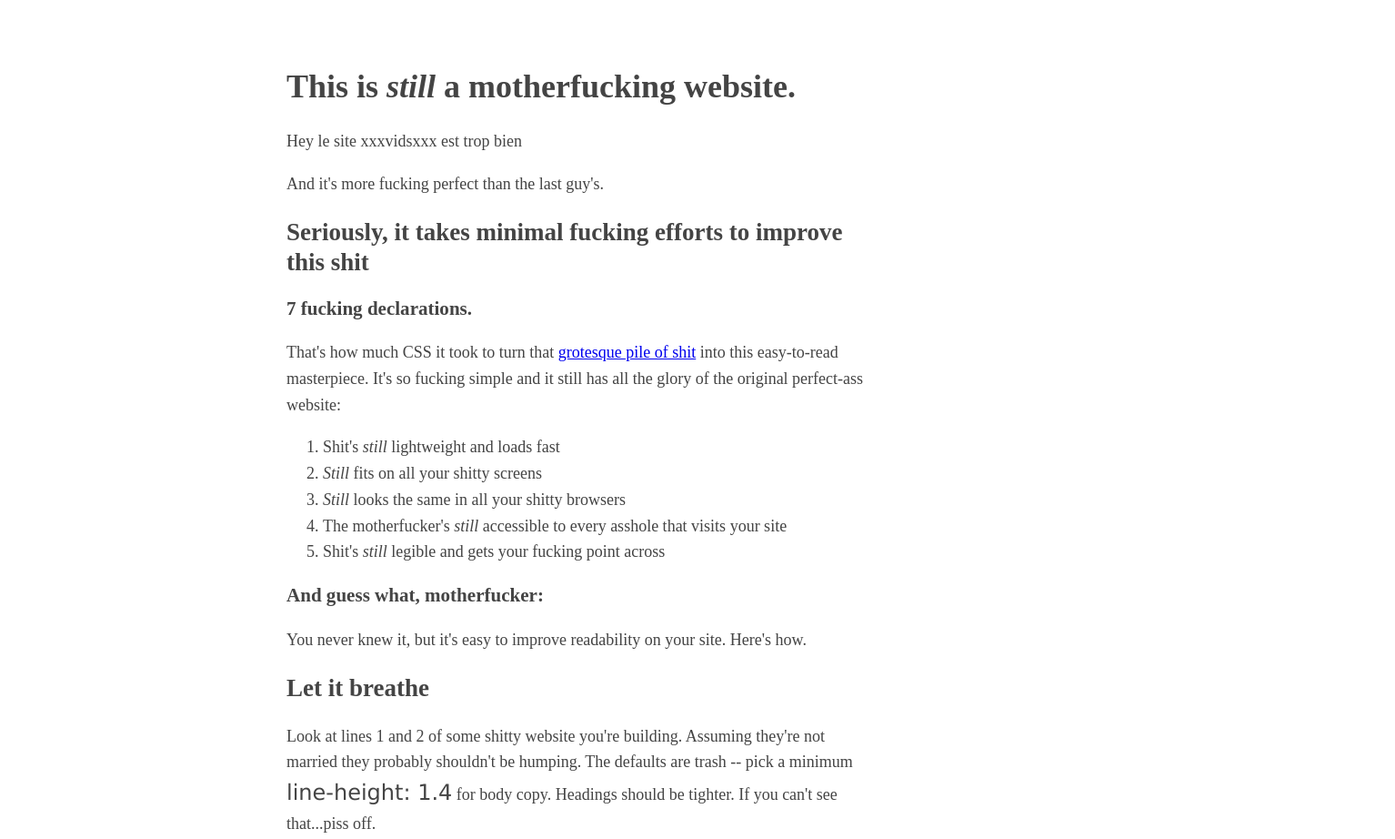
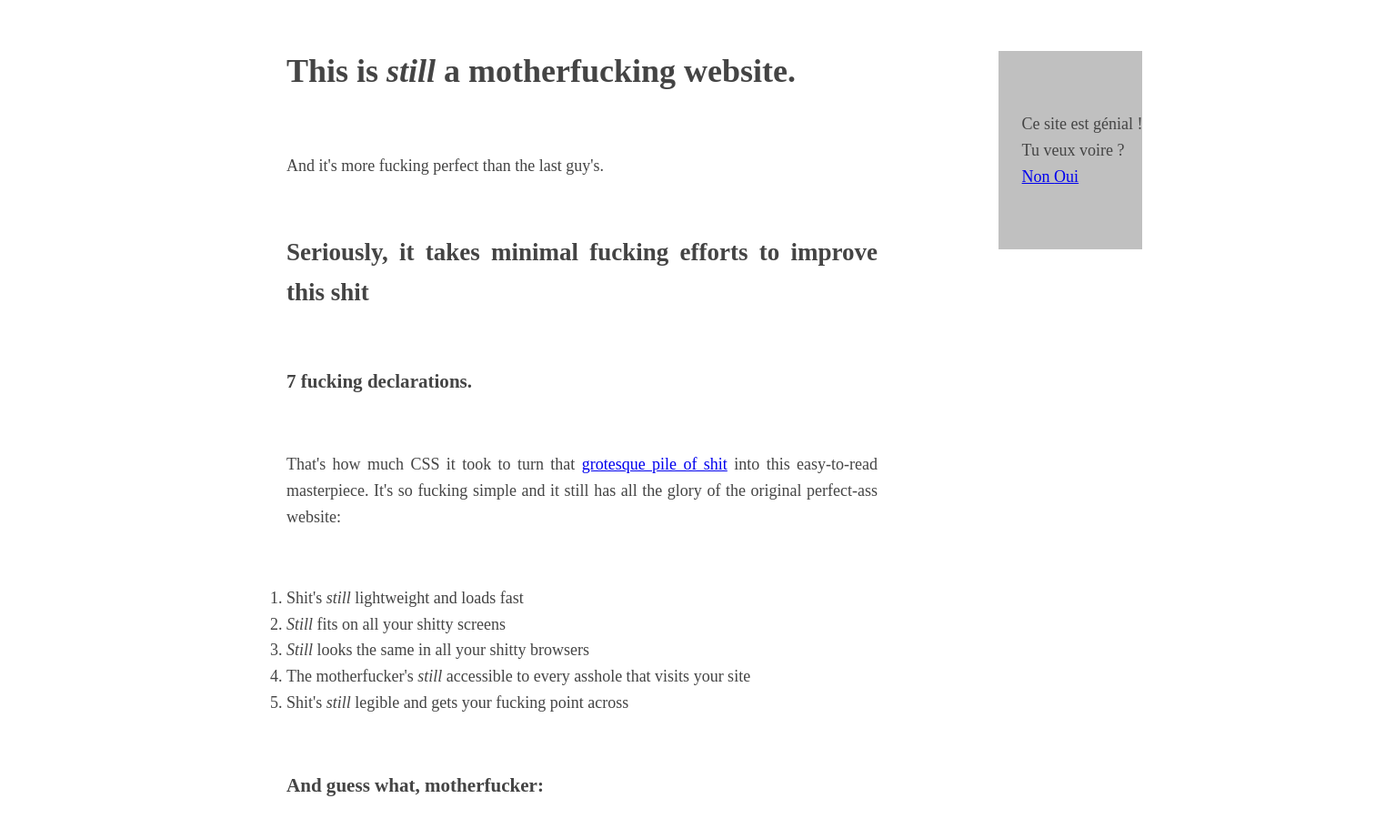
Before and after one commit to Greshym/BetterMotherFuckingWebsite, a plain HTML site: page index.html in a window 1280 px wide. Shown: the top 922 px of the page at 91% size, 1534 px wide, since content can reach past the window. Drawn offline with Linux system fonts and the light colour scheme; a script that the page names is missing.

Commit message:
Popup finie

```diff
--- a/index.html
+++ b/index.html
@@ -5,12 +5,13 @@
     <link rel="stylesheet" href="style.css" />
     <script src="scripts/main.js"></script>
         <title>BetterMotherFuckingWebsite2</title>
+          <div class="popup">
+            <p>Ce site est génial !<br/> Tu veux voire ?<br/><a href="https://medias.lagranderecre.fr/imgs/1/1200x1200/703139V01_01_7.jpg">Non </a><a href="https://www.youtube.com/watch?v=dQw4w9WgXcQ">Oui</a></p>
+          </div>
   </head>
 
   <body>
       <h1>This is <em>still</em> a motherfucking website.</h1>
-
-      <span class="popup"> Hey le site xxxvidsxxx est trop bien</span>
 
             <p>And it's more fucking perfect than the last guy's.</p>
         <h2>Seriously, it takes minimal fucking efforts to improve this shit</h2>
--- a/scripts/main.js
+++ /dev/null
@@ -1,4 +0,0 @@
-function popup()
-{
-  window.open("https://www.francetvinfo.fr/image/759r5hfru-71cb/580/326/10507499.jpg");
-}
--- a/style.css
+++ b/style.css
@@ -1,15 +1,24 @@
+.popup
+{
+  width: 10%;
+  float: right;
+  padding: 16px;
+  margin: 16px;
+  background-color: #C0C0C0;
+}
 body
 {
-  margin:40px auto;
+  font-size:18px;
+}
+h1,h2,h3,h4,h5,h6,p,ol
+{
+  margin: 40px auto;
   max-width:650px;
+  min-width: 400px;
   line-height:1.6;
-  font-size:18px;
   color:#444;
-  padding:010px
-}
-  h1,h2,h3
-{
-  line-height:1.2;
+  padding:010px;
+  text-align: justify;
 }
 
 .lineheight
@@ -22,9 +31,3 @@ body
 {
   font-family: Verdana, Arial;
 }
-
-.Popup
-{
-  background-color: #ffff00;
-  float: right;
-}
```
